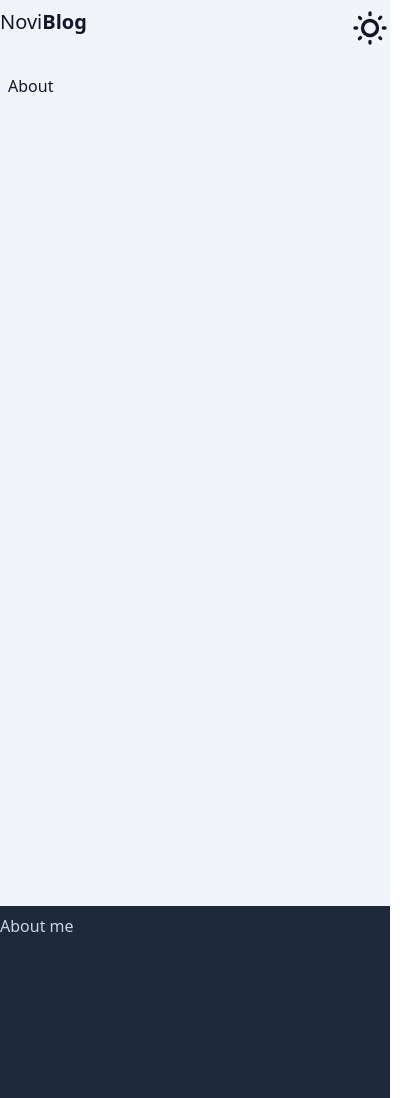
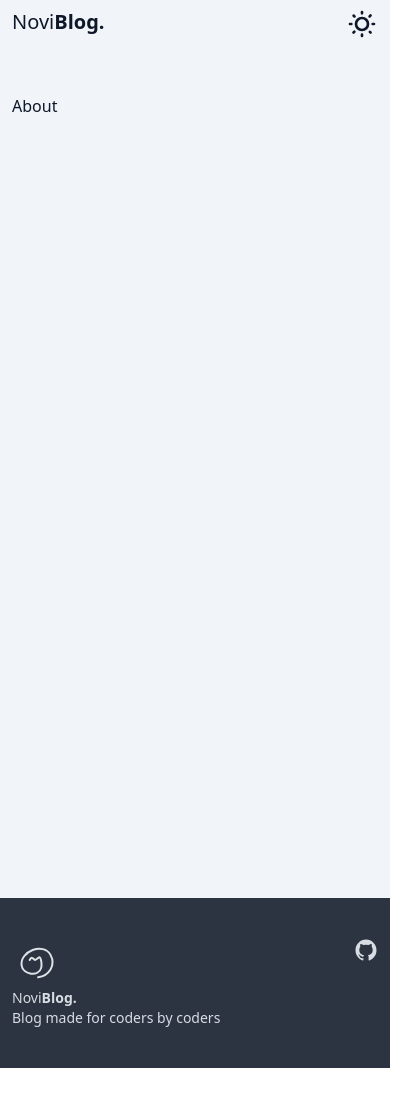
Before and after one commit to Javaluca/noviblog, a Next.js app: page /about in a window 390 px wide. Shown: the whole page, 415 px wide, since content can reach past the window. After the commit the page ends 1068 px from the top, so only its background shows below. Built offline with nearby package versions, Linux system fonts and the light colour scheme.

Commit message:
Improvement on ui

```diff
--- a/src/app/[...slug]/page.tsx
+++ b/src/app/[...slug]/page.tsx
@@ -13,17 +13,17 @@ export default async function PostPage({ params }: { params: { slug: string[] }
     const title = `${post.title} | NoviBlog`;
 
     return (
-      <>
+      <div className='flex flex-col w-full'>
           <div className='text-slate-600 dark:text-slate-400'>
             {post.author.name} | {post.date.toLocaleDateString('en-US', {day: 'numeric', month: 'short', year: 'numeric',}) }
           </div>
-          <div className={`prose lg:prose-xl max-w-none  text-slate-900  dark:text-slate-200`}
+          <div className={`prose lg:prose-xl w-full  text-slate-900  dark:text-slate-200 max-w-none`}
                   dangerouslySetInnerHTML={{ __html: post.content }}>
           </div>
           <div className="flex flex-wrap gap-1">
               { post.tags.map(t => <span key={t} className="badge badge-secondary badge-outline">{t}</span>)}
           </div>
-      </>
+      </div>
     );
   }
 
--- a/src/app/layout.tsx
+++ b/src/app/layout.tsx
@@ -26,7 +26,7 @@ export default function RootLayout({
           <body className='bg-slate-100 text-slate-900 dark:bg-slate-900 dark:text-slate-100'>
             <Themed>
               <Header />
-              <main className="flex min-h-screen flex-col items-center justify-between md:p-24 px-2 py-3">
+              <main className="flex min-h-screen flex-col items-center justify-between py-10 px-3 lg:px-0">
                 <div className="w-full md:max-w-4xl mx-auto flex flex-wrap items-center justify-between">
                   {children}
                 </div>
--- a/src/components/footer.tsx
+++ b/src/components/footer.tsx
@@ -4,12 +4,25 @@ export default function Footer() {
 
 
     return (
-        <footer className="w-full z-10 top-0 bg-slate-800 text-slate-300" >
-            <div className="w-full md:max-w-4xl mx-auto flex flex-wrap justify-between mt-0 py-2 h-48">
 
-                <p>About me</p>
+            <footer className="footer py-10 bg-neutral text-neutral-content">
+                <div className="w-full md:max-w-4xl mx-auto flex flex-wrap justify-between mt-0 px-3 lg:px-0">
+                    <div>
 
-            </div>
-        </footer>
+                        {/* https://www.svgrepo.com/svg/452950/cat-curled */}
+                        <svg width="50px" height="50px" viewBox="0 0 400 400" fill="none" xmlns="http://www.w3.org/2000/svg" className="stroke-slate-100">
+                            <path d="M209.202 314C295.069 302.118 353.793 218.418 308.045 135.024C251.513 31.9842 61.8269 106.438 76.8437 219.371C86.6957 293.444 213.097 315.568 234.512 236.857C238.297 222.936 236.714 157.821 218.141 153.168C216.406 152.73 194.202 175.825 184.417 175.825C176.731 175.825 159.616 137.959 141.484 175.825" stroke-opacity="0.9" stroke-width="16" stroke-linecap="round" stroke-linejoin="round"/>
+                        </svg>
+                        <p>Novi<strong>Blog.</strong><br/>Blog made for coders by coders</p>
+
+                    </div>
+
+                    <div className="tooltip tooltip-left lg:tooltip-bottom tooltip-info" data-tip="Source code of this blog">
+                        <div className="grid grid-flow-col gap-4">
+                            <a href="https://github.com/Javaluca/noviblog" target="_blank" title="Source code of this blog"><svg xmlns="http://www.w3.org/2000/svg" width="24" height="24" viewBox="0 0 512 512" className="fill-current"><path d="M256,32C132.3,32,32,134.9,32,261.7c0,101.5,64.2,187.5,153.2,217.9a17.56,17.56,0,0,0,3.8.4c8.3,0,11.5-6.1,11.5-11.4,0-5.5-.2-19.9-.3-39.1a102.4,102.4,0,0,1-22.6,2.7c-43.1,0-52.9-33.5-52.9-33.5-10.2-26.5-24.9-33.6-24.9-33.6-19.5-13.7-.1-14.1,1.4-14.1h.1c22.5,2,34.3,23.8,34.3,23.8,11.2,19.6,26.2,25.1,39.6,25.1a63,63,0,0,0,25.6-6c2-14.8,7.8-24.9,14.2-30.7-49.7-5.8-102-25.5-102-113.5,0-25.1,8.7-45.6,23-61.6-2.3-5.8-10-29.2,2.2-60.8a18.64,18.64,0,0,1,5-.5c8.1,0,26.4,3.1,56.6,24.1a208.21,208.21,0,0,1,112.2,0c30.2-21,48.5-24.1,56.6-24.1a18.64,18.64,0,0,1,5,.5c12.2,31.6,4.5,55,2.2,60.8,14.3,16.1,23,36.6,23,61.6,0,88.2-52.4,107.6-102.3,113.3,8,7.1,15.2,21.1,15.2,42.5,0,30.7-.3,55.5-.3,63,0,5.4,3.1,11.5,11.4,11.5a19.35,19.35,0,0,0,4-.4C415.9,449.2,480,363.1,480,261.7,480,134.9,379.7,32,256,32Z"></path></svg></a>
+                        </div>
+                    </div>
+                </div>
+            </footer>
     )
 }
--- a/src/components/header.tsx
+++ b/src/components/header.tsx
@@ -14,20 +14,20 @@ export default function Header() {
     return (
         <nav id="header" className="w-full z-10 top-0">
 
-            <div className="w-full md:max-w-4xl mx-auto flex flex-wrap items-center justify-between mt-0 py-2">
+            <div className="w-full md:max-w-4xl mx-auto flex flex-wrap items-center justify-between mt-0 py-2 px-3 lg:px-0">
 
                 <div className="flex w-full justify-between">
                     <Link className=" no-underline hover:no-underline text-xl " href={`/`}>
-                        Novi<span className="font-extrabold">Blog</span>
+                        Novi<span className="font-extrabold">Blog.</span>
                     </Link>
-                    <div className="tooltip tooltip-bottom" data-tip={theme == 'dark' ? 'Light mode' : 'Dark mode'}>
+                    <div className="tooltip tooltip-left lg:tooltip-bottom" data-tip={theme == 'dark' ? 'Light mode' : 'Dark mode'}>
                         <label className="swap swap-rotate">
                             {/* this hidden checkbox controls the state */}
                             <input type="checkbox" onChange={swithTheme} />
                             {/* sun icon */}
-                            <svg className="swap-off fill-current w-10 h-10" xmlns="http://www.w3.org/2000/svg" viewBox="0 0 24 24"><path d="M5.64,17l-.71.71a1,1,0,0,0,0,1.41,1,1,0,0,0,1.41,0l.71-.71A1,1,0,0,0,5.64,17ZM5,12a1,1,0,0,0-1-1H3a1,1,0,0,0,0,2H4A1,1,0,0,0,5,12Zm7-7a1,1,0,0,0,1-1V3a1,1,0,0,0-2,0V4A1,1,0,0,0,12,5ZM5.64,7.05a1,1,0,0,0,.7.29,1,1,0,0,0,.71-.29,1,1,0,0,0,0-1.41l-.71-.71A1,1,0,0,0,4.93,6.34Zm12,.29a1,1,0,0,0,.7-.29l.71-.71a1,1,0,1,0-1.41-1.41L17,5.64a1,1,0,0,0,0,1.41A1,1,0,0,0,17.66,7.34ZM21,11H20a1,1,0,0,0,0,2h1a1,1,0,0,0,0-2Zm-9,8a1,1,0,0,0-1,1v1a1,1,0,0,0,2,0V20A1,1,0,0,0,12,19ZM18.36,17A1,1,0,0,0,17,18.36l.71.71a1,1,0,0,0,1.41,0,1,1,0,0,0,0-1.41ZM12,6.5A5.5,5.5,0,1,0,17.5,12,5.51,5.51,0,0,0,12,6.5Zm0,9A3.5,3.5,0,1,1,15.5,12,3.5,3.5,0,0,1,12,15.5Z"/></svg>
+                            <svg className="swap-off fill-current w-8 h-8 lg:w-10 lg:h-10" xmlns="http://www.w3.org/2000/svg" viewBox="0 0 24 24"><path d="M5.64,17l-.71.71a1,1,0,0,0,0,1.41,1,1,0,0,0,1.41,0l.71-.71A1,1,0,0,0,5.64,17ZM5,12a1,1,0,0,0-1-1H3a1,1,0,0,0,0,2H4A1,1,0,0,0,5,12Zm7-7a1,1,0,0,0,1-1V3a1,1,0,0,0-2,0V4A1,1,0,0,0,12,5ZM5.64,7.05a1,1,0,0,0,.7.29,1,1,0,0,0,.71-.29,1,1,0,0,0,0-1.41l-.71-.71A1,1,0,0,0,4.93,6.34Zm12,.29a1,1,0,0,0,.7-.29l.71-.71a1,1,0,1,0-1.41-1.41L17,5.64a1,1,0,0,0,0,1.41A1,1,0,0,0,17.66,7.34ZM21,11H20a1,1,0,0,0,0,2h1a1,1,0,0,0,0-2Zm-9,8a1,1,0,0,0-1,1v1a1,1,0,0,0,2,0V20A1,1,0,0,0,12,19ZM18.36,17A1,1,0,0,0,17,18.36l.71.71a1,1,0,0,0,1.41,0,1,1,0,0,0,0-1.41ZM12,6.5A5.5,5.5,0,1,0,17.5,12,5.51,5.51,0,0,0,12,6.5Zm0,9A3.5,3.5,0,1,1,15.5,12,3.5,3.5,0,0,1,12,15.5Z"/></svg>
                             {/* moon icon */}
-                            <svg className="swap-on fill-current w-10 h-10" xmlns="http://www.w3.org/2000/svg" viewBox="0 0 24 24"><path d="M21.64,13a1,1,0,0,0-1.05-.14,8.05,8.05,0,0,1-3.37.73A8.15,8.15,0,0,1,9.08,5.49a8.59,8.59,0,0,1,.25-2A1,1,0,0,0,8,2.36,10.14,10.14,0,1,0,22,14.05,1,1,0,0,0,21.64,13Zm-9.5,6.69A8.14,8.14,0,0,1,7.08,5.22v.27A10.15,10.15,0,0,0,17.22,15.63a9.79,9.79,0,0,0,2.1-.22A8.11,8.11,0,0,1,12.14,19.73Z"/></svg>
+                            <svg className="swap-on fill-current w-8 h-8 lg:w-10 lg:h-10" xmlns="http://www.w3.org/2000/svg" viewBox="0 0 24 24"><path d="M21.64,13a1,1,0,0,0-1.05-.14,8.05,8.05,0,0,1-3.37.73A8.15,8.15,0,0,1,9.08,5.49a8.59,8.59,0,0,1,.25-2A1,1,0,0,0,8,2.36,10.14,10.14,0,1,0,22,14.05,1,1,0,0,0,21.64,13Zm-9.5,6.69A8.14,8.14,0,0,1,7.08,5.22v.27A10.15,10.15,0,0,0,17.22,15.63a9.79,9.79,0,0,0,2.1-.22A8.11,8.11,0,0,1,12.14,19.73Z"/></svg>
                         </label>
                     </div>
                 </div>
--- a/src/components/post-preview.tsx
+++ b/src/components/post-preview.tsx
@@ -6,7 +6,7 @@ export default function PostPreview({post}: {post: Post}) {
 
 
     return (
-        <div className="flex flex-row lg:-ms-32 mb-12">
+        <div className="flex flex-row lg:-ms-32 mb-12 w-full">
             <div className="w-32 hidden lg:block">
                 <div className="w-32 flex flex-col mask mask-squircle gap-0 text-slate-200  dark:text-slate-200 bg-slate-500 dark:bg-slate-800">
                     <div className="text-center">{ post.date.getDate() }</div>
@@ -15,11 +15,11 @@ export default function PostPreview({post}: {post: Post}) {
                 </div>
             </div>
 
-            <div className="flex-grow-1 max-h-80 flex flex-col">
+            <div className="grow w-full max-h-80 flex flex-col lg:-mr-32">
                 <div className='text-slate-600 dark:text-slate-400 lg:hidden'>
                     {post.author.name} | {post.date.toLocaleDateString('en-US', {day: 'numeric', month: 'short', year: 'numeric',}) }
                 </div>
-                <div className={`prose lg:prose-xl max-w-none text-ellipsis overflow-hidden dark:text-slate-300 ${markdownStyles['markdown']}`}
+                <div className={`prose lg:prose-xl w-full text-ellipsis overflow-hidden dark:text-slate-300 max-w-none ${markdownStyles['markdown']}`}
                         dangerouslySetInnerHTML={{ __html: post.content }}>
                 </div>
                 <div className="flex justify-between pt-5">
```
Also changed, not shown: posts/first-post.md (+0 -12 lines).
